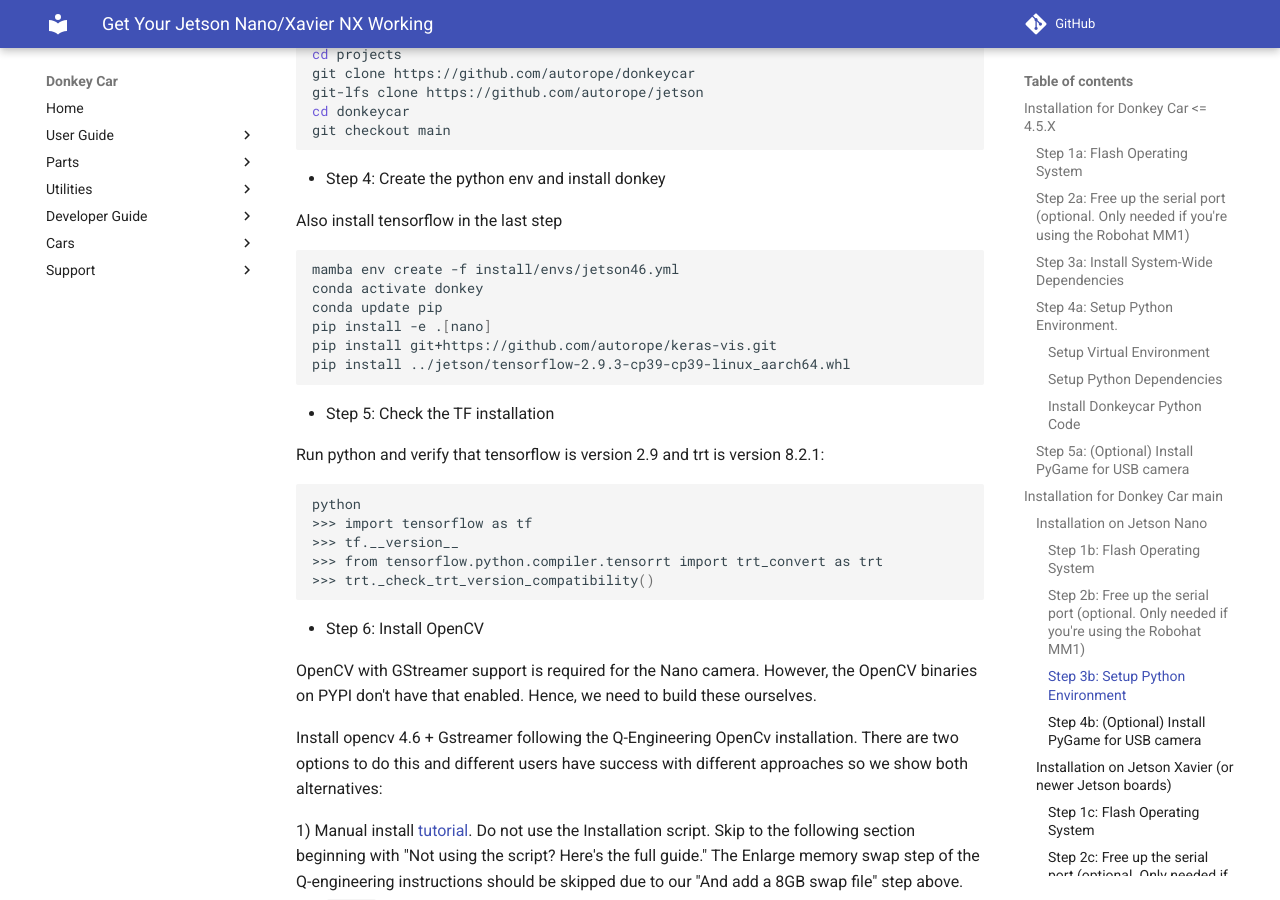
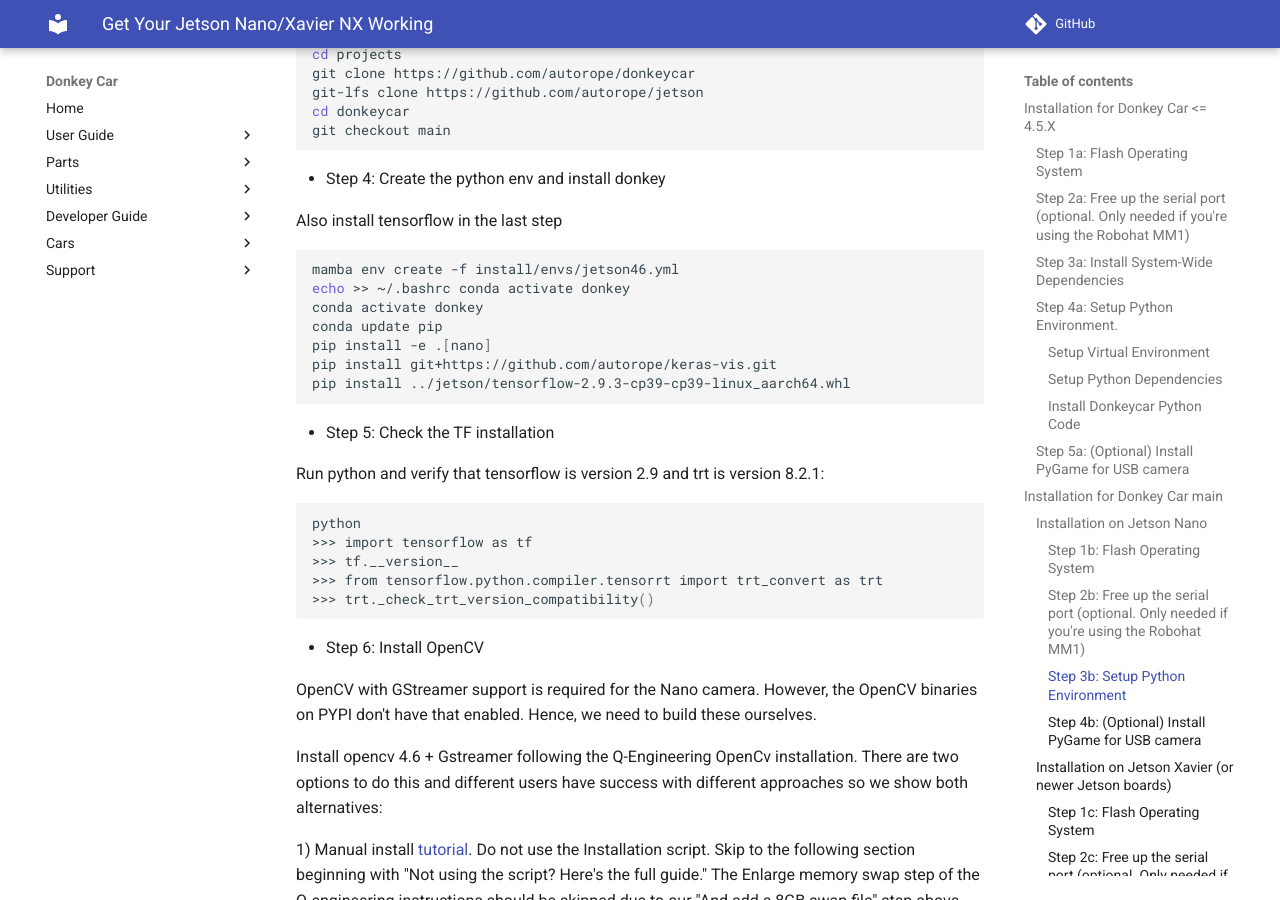
Before and after one commit to autorope/donkeydocs, an MkDocs documentation site: the page built from docs/guide/robot_sbc/setup_jetson_nano.md, in a window 1280 px wide and 900 px high, scrolled down 5335 px. Built offline with MkDocs 1.6.1 and Material for MkDocs 9.7.7, drawn with Linux system fonts in a browser that asks for light colours; comment, search, counter and statistics services are not loaded.

Commit message:
Automatically activate `donkey` Python environment at login

````diff
--- a/docs/guide/robot_sbc/setup_jetson_nano.md
+++ b/docs/guide/robot_sbc/setup_jetson_nano.md
@@ -280,6 +280,7 @@ Also install tensorflow in the last step
 
 ```bash
 mamba env create -f install/envs/jetson46.yml
+echo >> ~/.bashrc conda activate donkey
 conda activate donkey
 conda update pip
 pip install -e .[nano]
````
